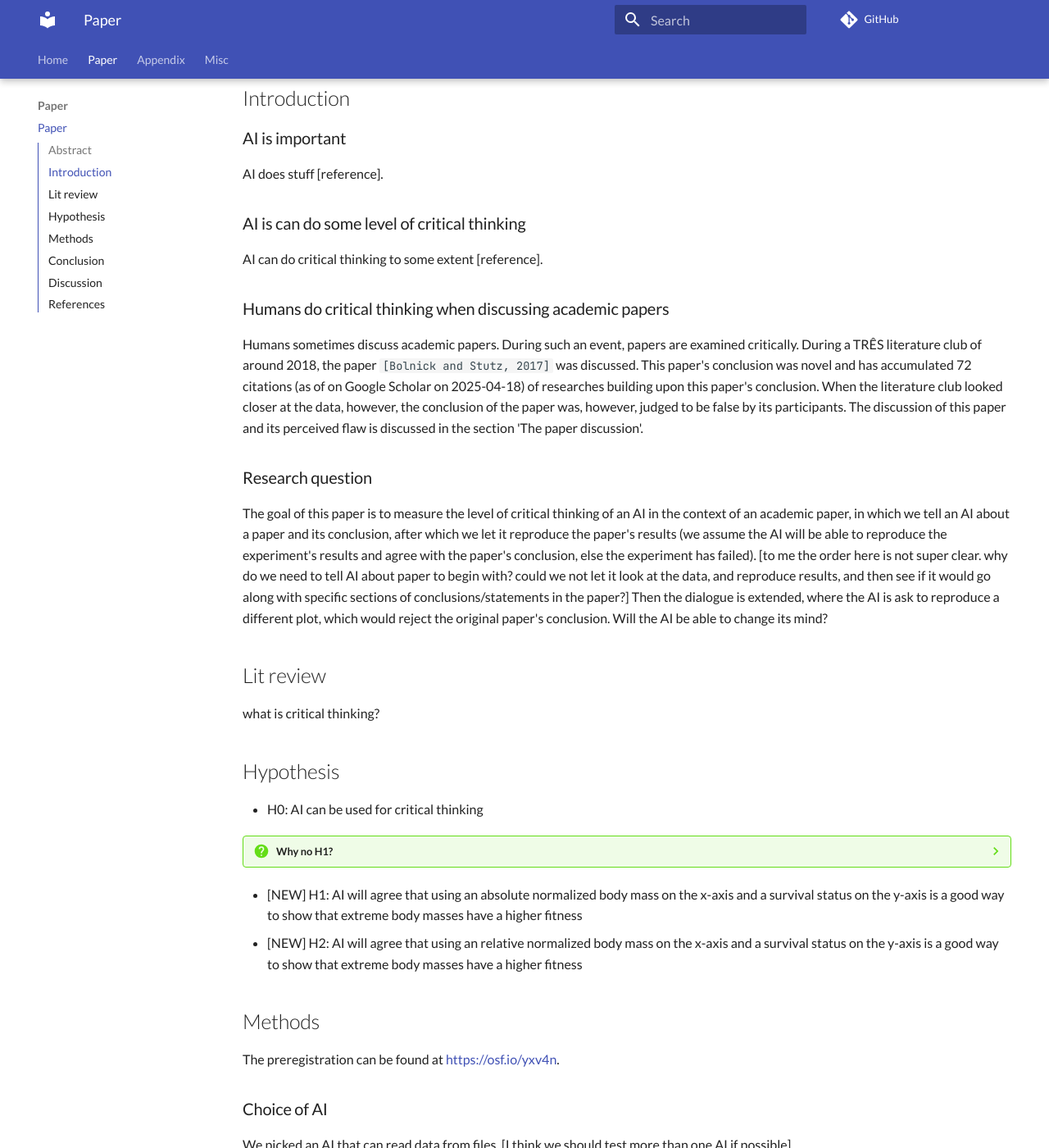
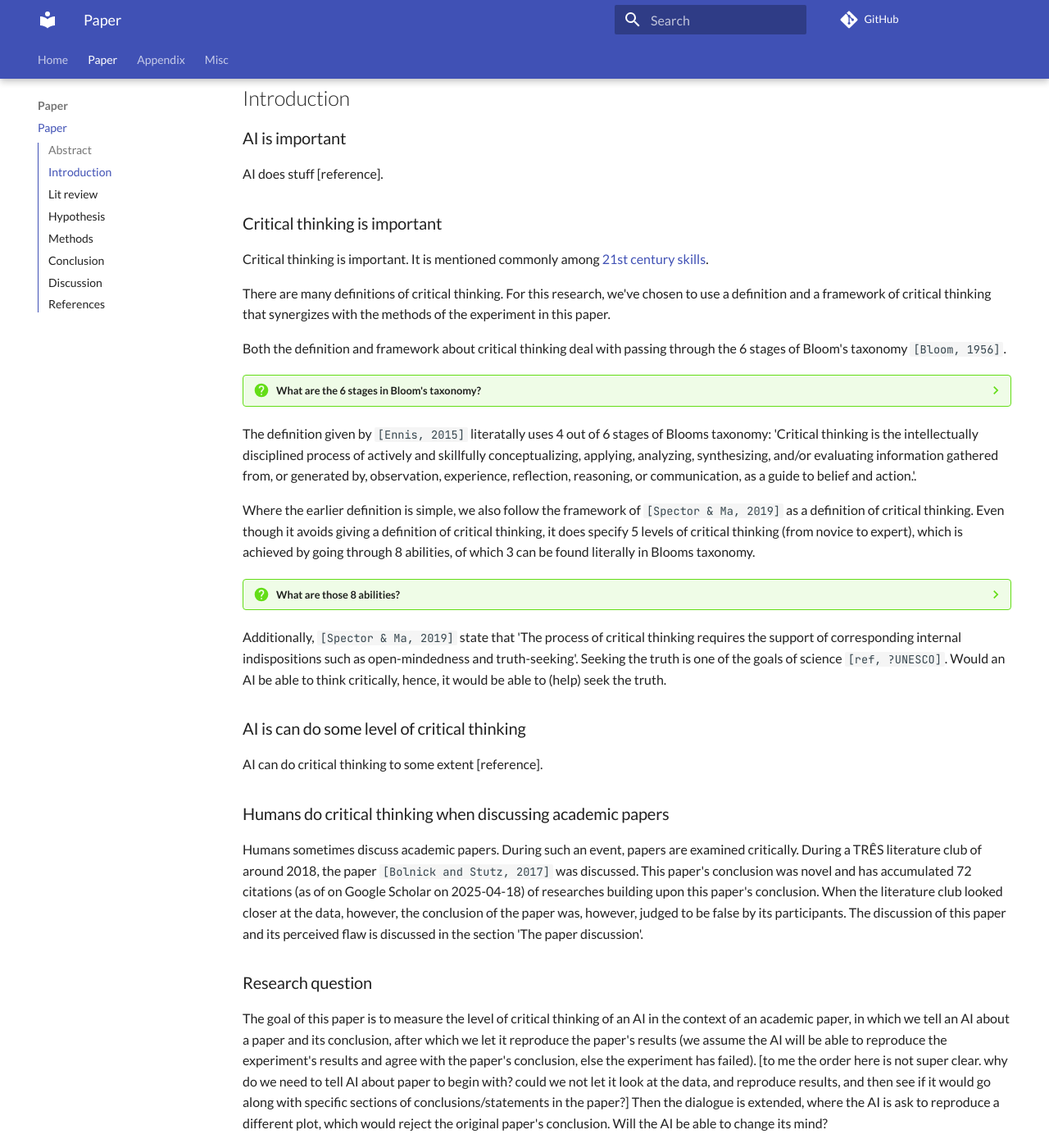
Before and after one commit to richelbilderbeek/paper_critical_ai, an MkDocs documentation site: the page built from docs/paper.md, in a window 1280 px wide and 1400 px high, scrolled down 553 px. Shown: the whole window at 82% size. Built offline with MkDocs 1.6.1 and Material for MkDocs 9.7.7, drawn with Linux system fonts in a browser that asks for light colours; comment, search, counter and statistics services are not loaded; some of the changed text lies outside the part shown.

Commit message:
Define critical thinking

```diff
--- a/docs/paper.md
+++ b/docs/paper.md
@@ -26,6 +26,64 @@ We find that ..., meaning that AI ...
 ### AI is important
 
 AI does stuff [reference].
+
+### Critical thinking is important
+
+Critical thinking is important.
+It is mentioned commonly among
+[21st century skills](https://en.wikipedia.org/wiki/21st_century_skills).
+
+There are many definitions of critical thinking.
+For this research, we've chosen to use a definition and a framework
+of critical thinking that synergizes with the methods of the experiment
+in this paper.
+
+Both the definition and framework about critical thinking
+deal with passing through the 6 stages of Bloom's taxonomy `[Bloom, 1956]`.
+
+???- question "What are the 6 stages in Bloom's taxonomy?"
+
+    - Knowledge
+    - Comprehension
+    - Application
+    - Analysis
+    - Synthesis
+    - Evaluation
+
+The definition given by `[Ennis, 2015]` literatally uses 4 out of
+6 stages of Blooms taxonomy:
+'Critical thinking is the intellectually disciplined process of actively and
+skillfully conceptualizing, applying, analyzing, synthesizing, and/or
+evaluating information gathered from, or generated by, observation,
+experience, reflection, reasoning, or communication,
+as a guide to belief and action.'.
+
+Where the earlier definition is simple, we also follow the
+framework of `[Spector & Ma, 2019]` as a definition of critical thinking.
+Even though it avoids giving a definition of critical thinking,
+it does specify 5 levels of critical thinking (from novice to expert),
+which is achieved by going through 8 abilities, of which 3 can be found
+literally in Blooms taxonomy.
+
+???- question "What are those 8 abilities?"
+
+    - Interpretation
+    - Explanation
+    - Reasoning
+    - Analysis
+    - Evaluation
+    - Synthesis
+    - Reflection
+    - Judgement
+
+
+Additionally, `[Spector & Ma, 2019]` state that
+'The process of critical thinking requires the support
+of corresponding internal indispositions such as open-mindedness and
+truth-seeking'.
+Seeking the truth is one of the goals of science
+`[ref, ?UNESCO]`. Would an AI be able to think critically, hence, it would
+be able to (help) seek the truth.
 
 ### AI is can do some level of critical thinking
 
@@ -158,5 +216,27 @@ at different points in time.
 
 ## References
 
+- `[Bloom, 1956]`
+  Bloom, Benjamin S., et al.
+  Taxonomy of educational objectives:
+  The classification of educational goals.
+  Handbook 1: Cognitive domain. New York: Longman, 1956.
+
 - `[Bolnick and Stutz, 2017]`
   [https://github.com/richelbilderbeek/Bolnick_and_Stutz_2017](https://github.com/richelbilderbeek/Bolnick_and_Stutz_2017)
+
+- `[Davies & Barnett, 2015]`
+  Davies, Martin, and Ronald Barnett, eds.
+  The Palgrave handbook of critical thinking in higher education.
+  Springer, 2015.
+
+- `[Ennis, 2015]` Ennis, Robert H.
+  "Critical thinking: A streamlined conception."
+  The Palgrave handbook of critical thinking in higher education.
+  New York: Palgrave Macmillan US, 2015. 31-47.
+
+- `[Spector & Ma, 2019]`
+  Spector, Jonathan Michael, and Shanshan Ma.
+  "Inquiry and critical thinking skills for the next generation:
+  from artificial intelligence back to human intelligence."
+  Smart Learning Environments 6.1 (2019): 1-11.
```
